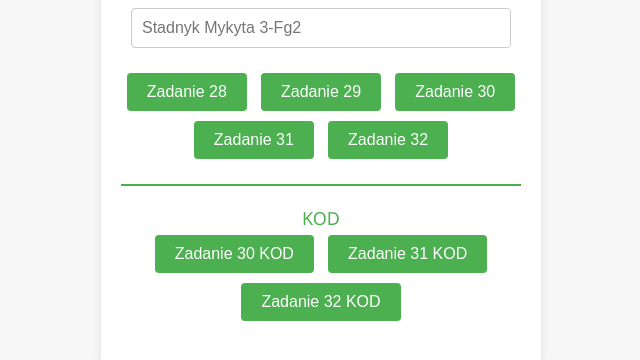
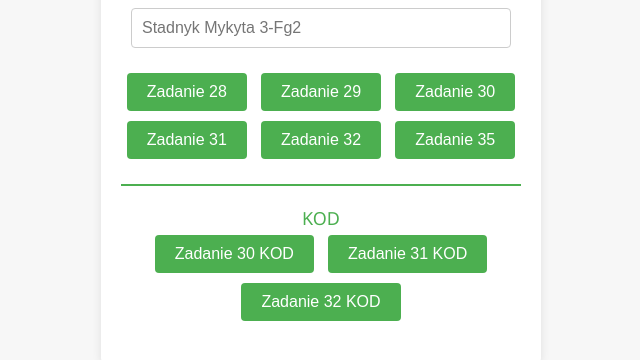
Before and after one commit to NikitaStadnyk/object-programming, a plain HTML site: page index.html in a window 1280 px wide. Shown: the part 270-630 px from the top of the page, without its empty margins (319-959 px from the left). Drawn offline with Linux system fonts and the light colour scheme.

Commit message:
Update index.html

```diff
--- a/index.html
+++ b/index.html
@@ -93,6 +93,7 @@
             <button class="taskButton" onclick="openWindow('z30_Stad.html')">Zadanie 30</button>
             <button class="taskButton" onclick="openWindow('z31_Stad.html')">Zadanie 31</button>
             <button class="taskButton" onclick="openWindow('z32_Stad.html')">Zadanie 32</button>
+            <button class="taskButton" onclick="openWindow('z35_Stad.html')">Zadanie 35</button>
         </div>
 
         <div class="lineSeparator"></div>
```
